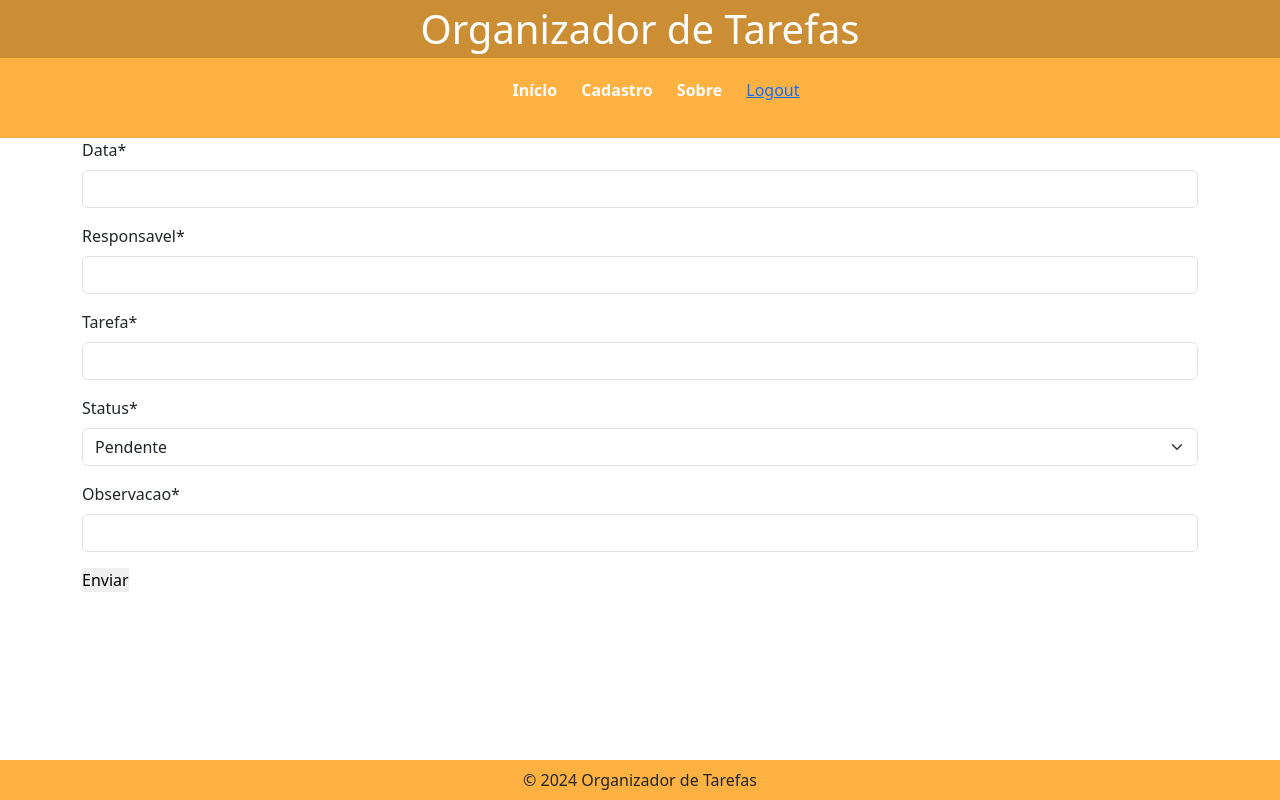
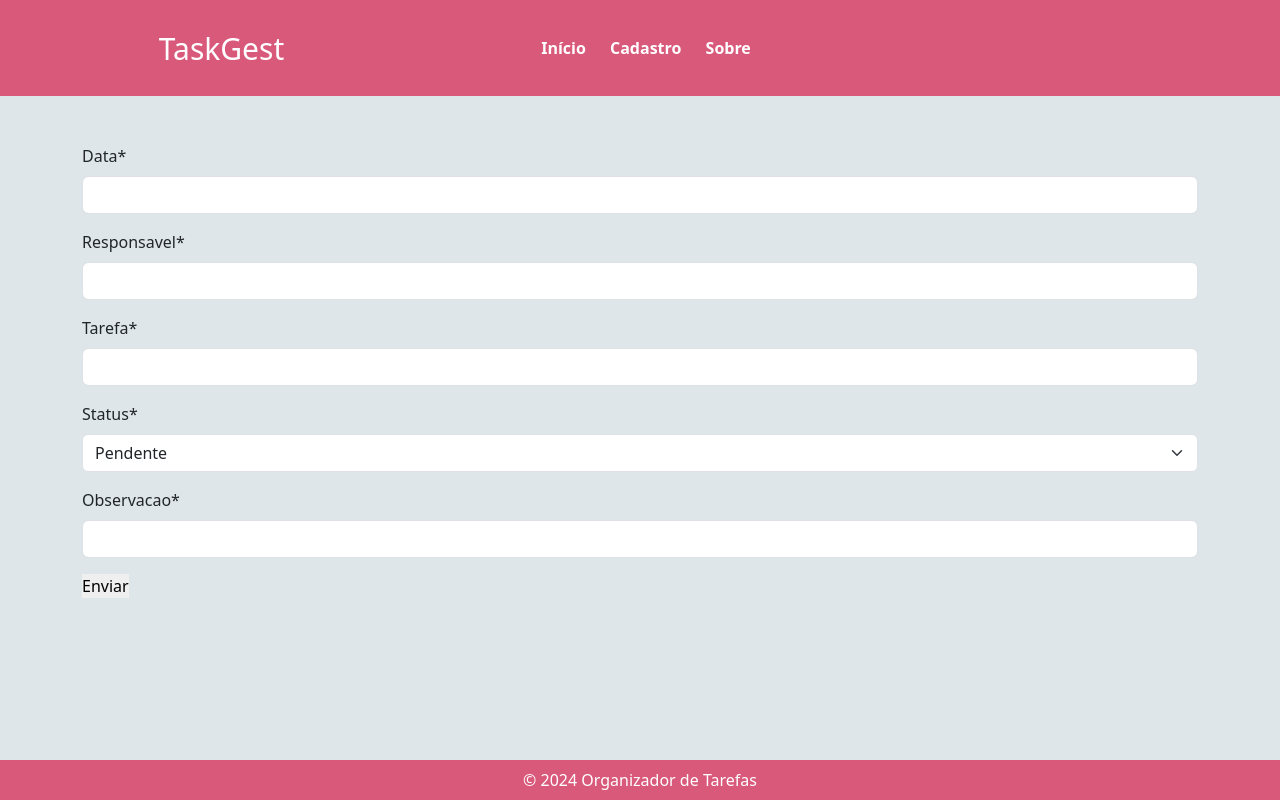
Before and after one commit to ThyagoAssis/grupo02-tarefas, a Django app: page /cadastro/ in a window 1280 px wide. Run offline with Django 5.2, Linux system fonts and the light colour scheme; some libraries are stand-ins or nearby versions.

Commit message:
Versão 5

```diff
--- a/cadastro/static/cadastro/css/styles.css
+++ b/cadastro/static/cadastro/css/styles.css
@@ -7,7 +7,7 @@
 .menu{
     margin: 0;
     padding: 0;
-    background-color: #ffb142;
+    background-color: #D9597B;
     /* height: 30px; */
     text-align: center;
     padding: 20px;
@@ -25,17 +25,37 @@
     font-weight: bold; /*Coloca o texto em negrito*/
 }
 .meu_titulo{
-     background-color: #cc8e35;
      margin: 0;
      padding: 5px;
      color:  #fff;
      text-align: center;
+     font-size: 30px;
 }
 .login{
-    background-color: #ffb142 !important;
+    background-color: #D9597B !important;
     width: 50% !important;
     height: 50vh% !important;
 }
 
 @media(min-width:600px){
 }
+
+
+body{
+    background-color: #dfe6e9 !important;
+}
+
+nav{
+    background-color: #D9597B;
+}
+.nav-1{
+    background-color: #D9597B;
+    height: 10vh;
+}
+
+.session{
+    width: 50vw;
+}
+.fixed-bottom{
+    background-color: #D9597B;
+}
--- a/cadastro/templates/base.html
+++ b/cadastro/templates/base.html
@@ -13,11 +13,13 @@
     <title>{% block title %}Meu Site{% endblock %}</title>
 </head>
 <body>
+    {% include 'componentes/header.html'%}
     <main>
         {% block content %}
         <!-- Vidro da foto--->
         {% endblock %}
     </main>
+    {% include 'componentes/footer.html'%}
 </body>
 </html>
 
--- a/cadastro/templates/cadastro/cadastro.html
+++ b/cadastro/templates/cadastro/cadastro.html
@@ -9,4 +9,5 @@
         {{ form.as_p }}
         <button type="submit">Cadastrar</button>
     </form>
+
 {% endblock %}
--- a/cadastro/templates/cadastro/tarefas_form.html
+++ b/cadastro/templates/cadastro/tarefas_form.html
@@ -5,9 +5,9 @@
 {% block title %}Página Inicial{% endblock %}
 
 {% block content %}
-{% include 'componentes/header.html'%}
 
-<div class="container">
+
+<div class="container mt-5">
     <form method="POST">
             <!---O django criptografa os dados do formulario--->
             {% csrf_token %}
@@ -18,5 +18,5 @@
 </div>
 
 
-{% include 'componentes/footer.html'%}
+
 {% endblock %}
--- a/cadastro/templates/componentes/footer.html
+++ b/cadastro/templates/componentes/footer.html
@@ -1,5 +1,5 @@
  <footer class="fixed-bottom">
-       <nav class="navbar fixed-bottom navbar-light justify-content-sm-center" style="background-color:#ffb142">
+       <nav class="navbar fixed-bottom navbar-light justify-content-sm-center" style="background-color: #D9597B; color: #ffffff;">
           <a>&copy; 2024 Organizador de Tarefas</a>
         </nav>
         <!--- <p>&copy; 2024 Meu Site</p> -->
--- a/cadastro/templates/componentes/header.html
+++ b/cadastro/templates/componentes/header.html
@@ -1,12 +1,31 @@
 <header>
-        <h1 class="meu_titulo">Organizador de Tarefas</h1>
-        <nav class="menu">
-            <ul class="justify-content-sm-center">
-                <li><a href="{% url 'tarefas_list' %}">Início</a></li>
-                <li><a href="{% url 'tarefas_form' %}">Cadastro</a></li>
+    <!--- Navbar 01-->
+    <nav class="navbar menu">
+        <div class="container">
+            <div class="col-3">
+                <a class="navbar-brand meu_titulo display-8" href="{% url 'tarefas_list' %}">TaskGest</a>
+            </div>
 
-                <li><a href="/contact/">Sobre</a></li>
-                <a href="{% url 'logout' %}">Logout</a>
-            </ul>
-        </nav>
+            <div class="col-5 d-flex justify-content-sm-center mt-3">
+                <ul>
+                    <li><a href="{% url 'tarefas_list' %}">Início</a></li>
+                    <li><a href="{% url 'tarefas_form' %}">Cadastro</a></li>
+                    <li><a href="{% url 'sobre' %}">Sobre</a></li>
+                    <!---<a href="">Logout</a>-->
+                </ul>
+            </div>
+
+            <div class="col-3 text-light mt-3">
+            {% if request.session.nome_usuario %}
+                <p>Olá, {{ request.session.nome_usuario }}! <a href="{% url 'section_fim' %}" class="text-info ms-3">Sair</a></p>
+            {% endif %}
+            </div>
+        </div>
+    </nav>
+
+
+
+
+
+
 </header>
--- a/cadastro/views.py
+++ b/cadastro/views.py
@@ -5,14 +5,19 @@ from .models import Tarefas
 from django.urls import reverse_lazy
 
 
+#Cptura de sessoes
+from django.views import View
+from django.shortcuts import render, redirect
 
 ##Ferramentas para login
+'''
+
 from django.contrib.auth.views import LoginView
 from django.contrib.auth.decorators import login_required
 from django.views import View
 from django.shortcuts import render, redirect
 from .forms import MeuCadastroForm, MeuLoginForm
-
+'''
 
 # Create your views here.
 class TarefasListView(ListView):
@@ -31,14 +36,40 @@ class TarefasUpdateView(UpdateView):
 
 class TarefasDeleteView(DeleteView):
     model = Tarefas
-    template_name = 'lista/tarefas_delete.html'
+    template_name = 'cadastro/tarefas_delete.html'
     success_url = reverse_lazy('tarefas_list')
 
 def sobre(request):
     return render(request, 'cadastro/sobre.html')
 
 
+##Capturando sessões
+class SolicitarDadosView(View):
+
+    def get(self, request):
+        return render(request, 'cadastro/section.html')
+
+    def post(self, request):
+        nome_usuario = request.POST.get('nome_usuario')
+        email = request.POST.get('email')
+
+        # Armazenando os dados na sessão
+        request.session['nome_usuario'] = nome_usuario
+        request.session['email'] = email
+
+        return redirect('tarefas_list')
+
+
+##Encerrar a sessao
+class EncerrarSessaoView(View):
+    def get(self, request):
+        request.session.flush()  # Remove todos os dados da sessão e exclui a sessão
+        return redirect('/')  # Redireciona para a página inicial ou qualquer outra página
+
 ##Classe de login
+
+'''
+
 class MeuLoginView(LoginView):
     template_name = 'cadastro/login.html'
     form_class = MeuLoginForm
@@ -80,3 +111,5 @@ class MeuCadastroView(View):
 
 #class CadastroCreateView(CreateView):
    #model = Cadastro
+
+'''
--- a/lista_tarefas/urls.py
+++ b/lista_tarefas/urls.py
@@ -1,22 +1,30 @@
 from django.contrib import admin
 from django.urls import path
 
-from cadastro.views import TarefasListView, TarefasCreateView, TarefasUpdateView, TarefasDeleteView, sobre,MeuLoginView, MeuCadastroView
+from cadastro.views import TarefasListView, TarefasCreateView, TarefasUpdateView, TarefasDeleteView, sobre, SolicitarDadosView, EncerrarSessaoView
 from django.contrib.auth import views as auth_views
 
 urlpatterns = [
     path('admin/', admin.site.urls),
-    path('lista/', TarefasListView.as_view(), name='tarefas_list'),
+    path('tarefas/', TarefasListView.as_view(), name='tarefas_list'),
     path('cadastro/', TarefasCreateView.as_view(), name='tarefas_form'),
     path('edicao/<int:pk>/', TarefasUpdateView.as_view(), name='tarefas_edicao'),
     path('delete/<int:pk>/', TarefasDeleteView.as_view(), name='tarefas_delete'),
-    path('sobre/', sobre),
+    path('sobre/', sobre, name='sobre'),
+
+
+#Section
+    path("", SolicitarDadosView.as_view(), name='section'),
+    path("encerra_sessao", EncerrarSessaoView.as_view(), name='section_fim')
+]
 
     #Rotas de login
-    path('', MeuLoginView.as_view(), name='login'),
-    path('cadastro_login/', MeuCadastroView.as_view(), name='cadastro_login'),
-    path('logout/', auth_views.LogoutView.as_view(next_page='login'), name='logout'),
-]
+
+
+    #path('', MeuLoginView.as_view(), name='login'),
+    #path('cadastro_login/', MeuCadastroView.as_view(), name='cadastro_login'),
+    #path('logout/', auth_views.LogoutView.as_view(next_page='login'), name='logout'),
+
 
 #path('', tarefas_form.as_view(), name='tarefas_form'),
 #path('about/', name='tarefas_list', tarefas_list.as_view()),
```
Also changed, not shown: cadastro/templates/cadastro/login.html (deleted, +0 -14 lines), cadastro/templates/cadastro/section.html (added, +28 -0 lines), cadastro/templates/cadastro/sobre.html (+12 -8 lines), cadastro/templates/cadastro/tarefas_delete.html (+15 -14 lines), cadastro/templates/cadastro/tarefas_list.html (+11 -10 lines), db.sqlite3.
